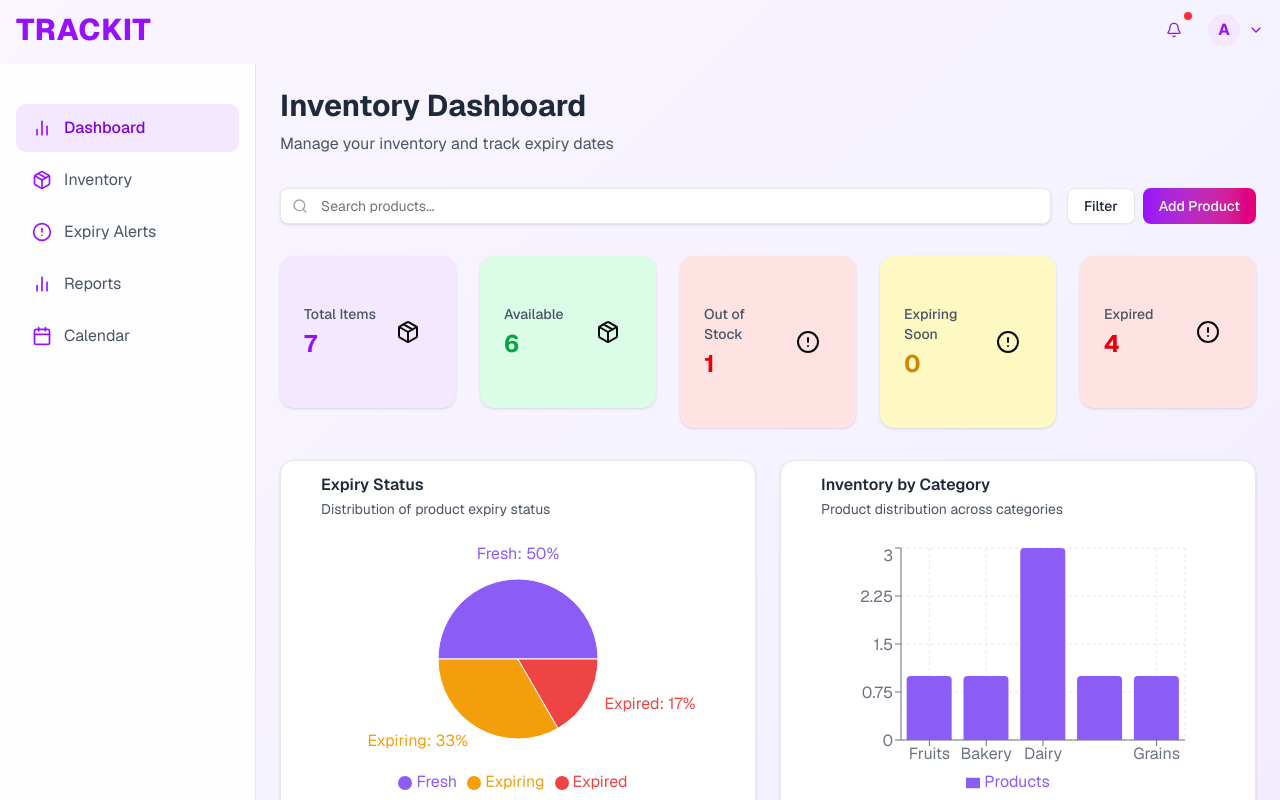
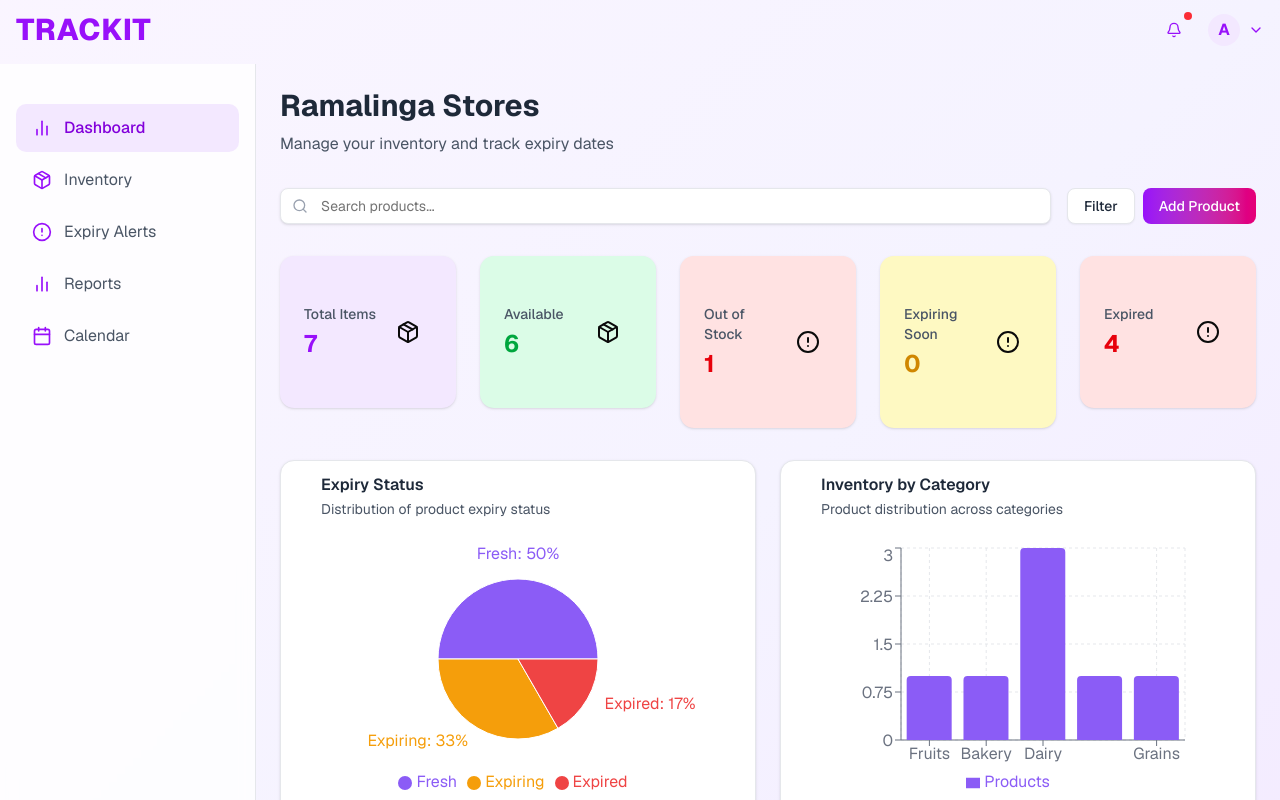
Before and after one commit to Selvaprakash-V/INV-GDG, a Next.js app: page /admindashboard in a window 1280 px wide. Shown: the top 800 px of the page. Built offline with nearby package versions, Linux system fonts and the light colour scheme.

Commit message:
shop updated

```diff
--- a/src/app/admin/dashboard/page.jsx
+++ b/src/app/admin/dashboard/page.jsx
@@ -550,7 +550,7 @@
               transition={{ duration: 0.5 }}
               className="mb-8"
             >
-              <h1 className="text-3xl font-bold text-gray-800">Inventory Dashboard</h1>
+              <h1 className="text-3xl font-bold text-gray-800">Ramalinga Stores</h1>
               <p className="text-gray-600 mt-2">Manage your inventory and track expiry dates</p>
             </motion.div>
 
--- a/src/app/admindashboard/page.jsx
+++ b/src/app/admindashboard/page.jsx
@@ -540,7 +540,7 @@
               transition={{ duration: 0.5 }}
               className="mb-8"
             >
-              <h1 className="text-3xl font-bold text-gray-800">Inventory Dashboard</h1>
+              <h1 className="text-3xl font-bold text-gray-800">Ramalinga Stores</h1>
               <p className="text-gray-600 mt-2">Manage your inventory and track expiry dates</p>
             </motion.div>
 
```
